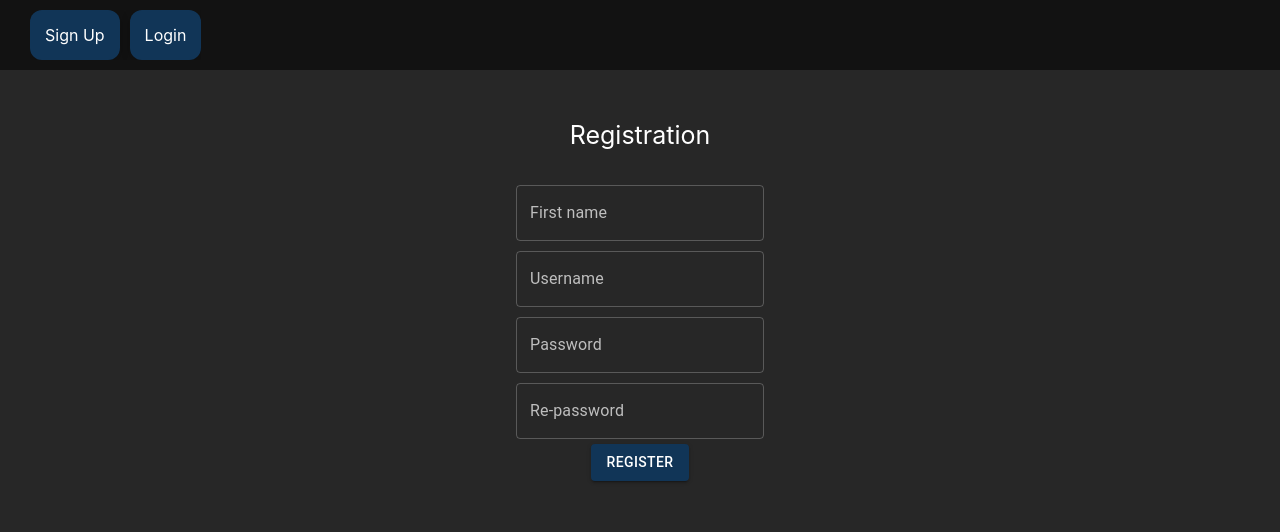
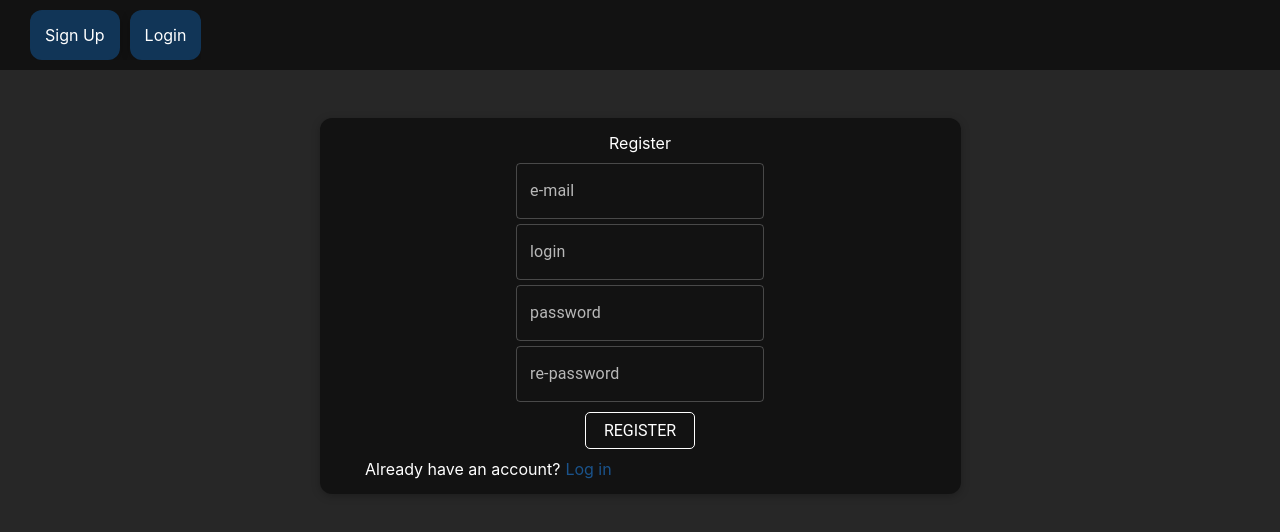
Before and after one commit to mikoogla/workoutApp, a React (Create React App) app in the folder workout-app/: page /sign-up in a window 1280 px wide. Shown: the top 532 px of the page. Built offline with nearby package versions, Linux system fonts and the light colour scheme.

Commit message:
login and signup forms simplified

```diff
--- a/workout-app/src/components/Sign-up/registrationForm.js
+++ b/workout-app/src/components/Sign-up/registrationForm.js
@@ -1,104 +1,39 @@
 import React, { useState } from "react";
-import Button from "@mui/material/Button";
-import TextField from "@mui/material/TextField";
+import Button from "../UI/Button/Button";
+import Input from "../UI/Input/Input";
 import styles from "./registrationFormStyle.module.css";
-
-function RegistrationForm() {
-  const [firstName, setFirstName] = useState(null);
-  const [lastName, setLastName] = useState(null);
-  const [email, setEmail] = useState(null);
-  const [password, setPassword] = useState(null);
-  const [confirmPassword, setConfirmPassword] = useState(null);
-
-  const handleInputChange = (e) => {
-    const { id, value } = e.target;
-    if (id === "firstName") {
-      setFirstName(value);
-    }
-    if (id === "lastName") {
-      setLastName(value);
-    }
-    if (id === "email") {
-      setEmail(value);
-    }
-    if (id === "password") {
-      setPassword(value);
-    }
-    if (id === "confirmPassword") {
-      setConfirmPassword(value);
-    }
+import Card from "../UI/Card/Card";
+function UserLogin(props) {
+  const loginHandler = () => {
+    props.onLogin();
   };
 
-  const handleSubmit = () => {
-    console.log(firstName, lastName, email, password, confirmPassword);
+  const logoutHandler = () => {
+    props.onLogout();
   };
 
   return (
-    <div>
-      <div className={styles.form}>
-        <nav class="bg-dark navbar-dark navbar">
-          <div className="row col-12 d-flex justify-content-center text-white">
-            <div className={styles.title}>Registration</div>
-          </div>
-        </nav>
-        <div className="form-body">
-          <TextField
-            style={{ margin: "5px 0 5px" }}
-            className={styles.form__input}
-            id="firstName"
-            label="First name"
-            variant="outlined"
-            onChange={(e) => handleInputChange(e)}
-          />
-
-          <div class="break"></div>
-
-          <TextField
-            style={{ margin: "5px 0 5px" }}
-            className={styles.form__input}
-            id="userName"
-            label="Username"
-            variant="outlined"
-            onChange={(e) => handleInputChange(e)}
-          />
-
-          <div class="break"></div>
-
-          <TextField
-            style={{ margin: "5px 0 5px" }}
-            className={styles.form__input}
-            id="password"
-            label="Password"
-            type="password"
-            variant="outlined"
-            onChange={(e) => handleInputChange(e)}
-          />
-
-          <div class="break"></div>
-
-          <TextField
-            style={{ margin: "5px 0 5px" }}
-            className={styles.form__input}
-            id="rePassword"
-            label="Re-password"
-            type="password"
-            variant="outlined"
-            onChange={(e) => handleInputChange(e)}
-          />
+    <div className={styles.container}>
+      <Card className={styles.login}>
+        <div className={styles.login_title}>Register</div>
+        <div className={styles.login_input}>
+          <Input label="e-mail" type="email" />
+          <Input label="login" type="email" />
+          <Input label="password" type="password" />
+          <Input label="re-password" type="password" />
         </div>
-      </div>
-
-      <div className={styles.footer}>
-        <Button
-          variant="contained"
-          color="success"
-          onClick={() => handleSubmit()}
-        >
-          Register
-        </Button>
-      </div>
+        <div className={styles.login_buttons}>
+          <Button onClick={loginHandler}>REGISTER</Button>
+        </div>
+        <div className={styles.login_footer}>
+          Already have an account?{" "}
+          <a className={styles.footer_registerLink} href="/userlogin">
+            Log in
+          </a>
+        </div>
+      </Card>
     </div>
   );
 }
 
-export default RegistrationForm;
+export default UserLogin;
--- a/workout-app/src/components/Sign-up/registrationFormStyle.module.css
+++ b/workout-app/src/components/Sign-up/registrationFormStyle.module.css
@@ -1,55 +1,33 @@
-.main {
-  height: 100vh;
-  padding: auto;
+.container {
+  display: flex;
+  justify-content: center;
 }
-
-.form {
+.login {
+  flex-direction: column;
+  width: 90%;
+  max-width: 611px;
+  justify-content: center;
+  align-items: center;
+  gap: 10px;
+  overflow: hidden;
+}
+.login_input {
+  display: flex;
+  flex-direction: column;
+  gap: 5px;
+}
+.login_buttons {
   display: flex;
   flex-direction: column;
   align-items: center;
-  justify-content: center;
-  gap: 10px;
-  margin: 50px 0 0 0;
-  /* box-shadow: 0 4px 8px 0 rgba(0, 0, 0, 0.17), 0 6px 20px 0 rgba(0, 0, 0, 0.12); */
+  gap: 5px;
+  width: 100%;
 }
-
-.form__input {
-  margin: 5px;
+.login_footer {
+  display: flex;
+  width: 90%;
 }
-
-.form-body {
-  text-align: left;
-  padding: 20px 10px;
-  display: flex;
-  flex-direction: column;
-  align-items: center;
-  justify-content: space-around;
+.footer_registerLink {
+  color: var(--accent_blue_2);
+  margin: 0 5px;
 }
-
-.form-body > * {
-  padding: 5px;
-}
-
-.form__label {
-  width: 40%;
-}
-
-.footer {
-  display: flex;
-  justify-content: center;
-}
-
-.footer button {
-  color: var(--font_color);
-  background-color: var(--accent_blue_1);
-}
-
-.footer button:hover {
-  background-color: var(--accent_blue_2);
-}
-
-.title {
-  font-size: 25px;
-  margin-bottom: 20px;
-  text-align: center;
-}
--- a/workout-app/src/components/UserLogin/UserLogin.js
+++ b/workout-app/src/components/UserLogin/UserLogin.js
@@ -1,6 +1,8 @@
 import React, { useState } from "react";
 import Button from "../UI/Button/Button";
-
+import Input from "../UI/Input/Input";
+import styles from "./UserLogin.module.css";
+import Card from "../UI/Card/Card";
 function UserLogin(props) {
   const loginHandler = () => {
     props.onLogin();
@@ -11,10 +13,24 @@ function UserLogin(props) {
   };
 
   return (
-    <>
-      <Button onClick={loginHandler}>FAST LOGIN</Button>
-      <Button onClick={logoutHandler}>LOGOUT</Button>
-    </>
+    <div className={styles.container}>
+      <Card className={styles.login}>
+        <div className={styles.login_title}>Login</div>
+        <div className={styles.login_input}>
+          <Input label="e-mail" type="email" />
+          <Input label="password" type="password" />
+        </div>
+        <div className={styles.login_buttons}>
+          <Button onClick={loginHandler}>LOGIN</Button>
+        </div>
+        <div className={styles.login_footer}>
+          No account?{" "}
+          <a className={styles.footer_registerLink} href="/sign-up">
+            Register
+          </a>
+        </div>
+      </Card>
+    </div>
   );
 }
 
--- a/workout-app/src/components/UserLogin/UserLogin.module.css
+++ b/workout-app/src/components/UserLogin/UserLogin.module.css
@@ -1,68 +1,33 @@
-/* Do poprawienia zamiana
-np.
-className="jaksklasa" na className={styles.jakasklasa}
-w pliku userLogin.css */
-.app {
+.container {
+  display: flex;
+  justify-content: center;
+}
+.login {
+  flex-direction: column;
+  width: 90%;
+  max-width: 611px;
+  justify-content: center;
+  align-items: center;
+  gap: 10px;
+  overflow: hidden;
+}
+.login_input {
+  display: flex;
+  flex-direction: column;
+  gap: 5px;
+}
+.login_buttons {
   display: flex;
   flex-direction: column;
   align-items: center;
-  justify-content: center;
-  gap: 10px;
-  margin: 50px 0 0 0;
+  gap: 5px;
+  width: 100%;
 }
-
-input[type="text"],
-input[type="password"] {
-  height: 25px;
-  /* border: 1px solid rgba(0, 0, 0, 0.2); */
+.login_footer {
+  display: flex;
+  width: 90%;
 }
-
-input[type="submit"] {
-  margin-top: 10px;
-  cursor: pointer;
-  font-size: 15px;
-  background: var(--accent_blue_1);
-  border: 1px solid var(--accent_blue_2);
-  color: var(--font_color);
-  padding: 10px 20px;
+.footer_registerLink {
+  color: var(--accent_blue_2);
+  margin: 0 5px;
 }
-
-input[type="submit"]:hover {
-  background: var(--accent_blue_2);
-}
-
-.buttons-container {
-  display: flex;
-  flex-direction: row;
-  gap: 5px;
-  justify-content: center;
-  align-items: center;
-}
-
-.login-form {
-  padding: 2rem;
-}
-
-.list-container {
-  display: flex;
-}
-
-.error {
-  color: red;
-  font-size: 14px;
-  font-weight: bold;
-}
-
-.title {
-  font-size: 25px;
-  margin-bottom: 20px;
-  text-align: center;
-}
-
-.input__Container {
-  display: flex;
-  flex-direction: column;
-  gap: 8px;
-  margin: 10px;
-  align-items: center;
-}
```
